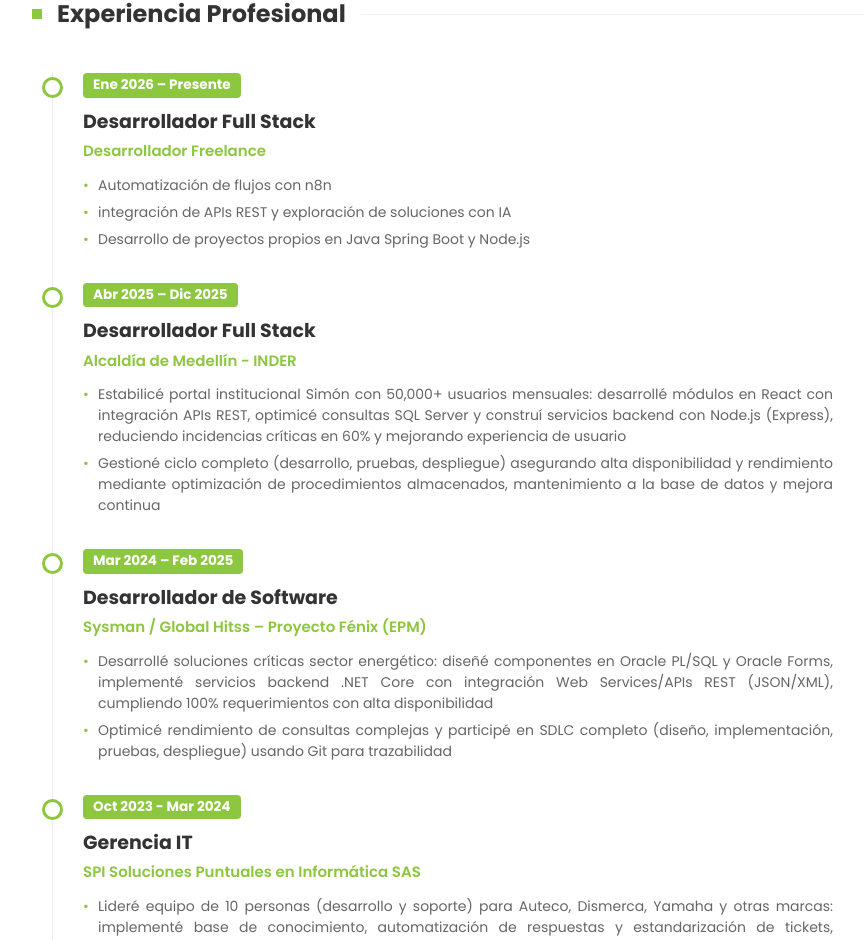
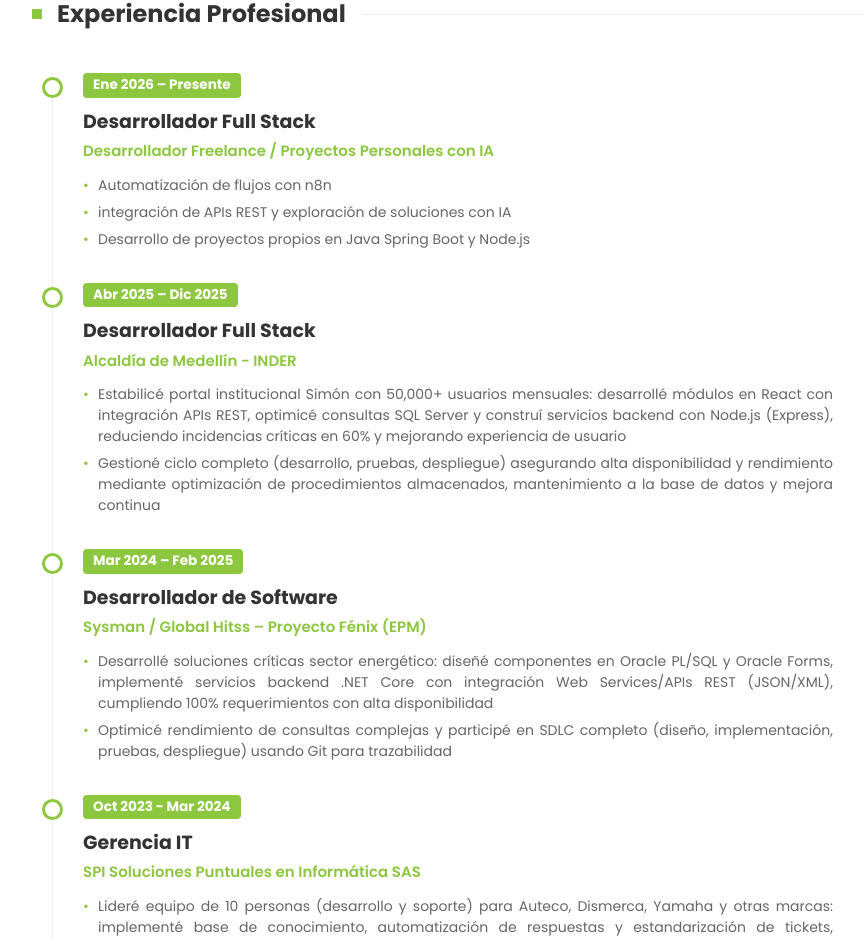
Before and after one commit to edwingiraldosoto/cv-edwin, a React (Vite) app: page / in a window 1280 px wide. Shown: the part 1753-2693 px from the top of the page, without its empty margins (348-1212 px from the left). Built offline with nearby package versions, Linux system fonts and the light colour scheme.

Commit message:
Update cv.js

```diff
--- a/src/data/cv.js
+++ b/src/data/cv.js
@@ -72,7 +72,7 @@ Achievements: [
 ],
   experience: [
     {
-      company: "Desarrollador Freelance",
+      company: "Desarrollador Freelance / Proyectos Personales con IA",
       role: "Desarrollador Full Stack",
       period: "Ene 2026 – Presente",
       location: "Medellín, Colombia",
```
